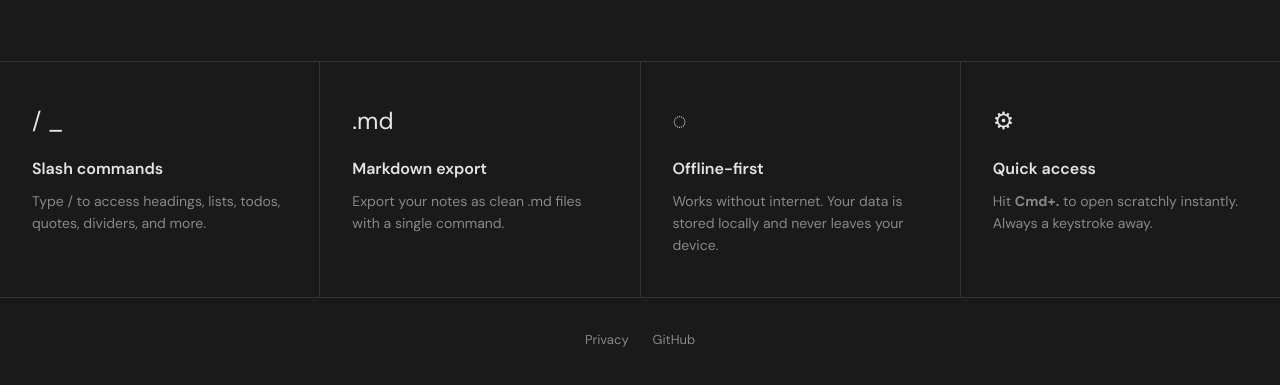
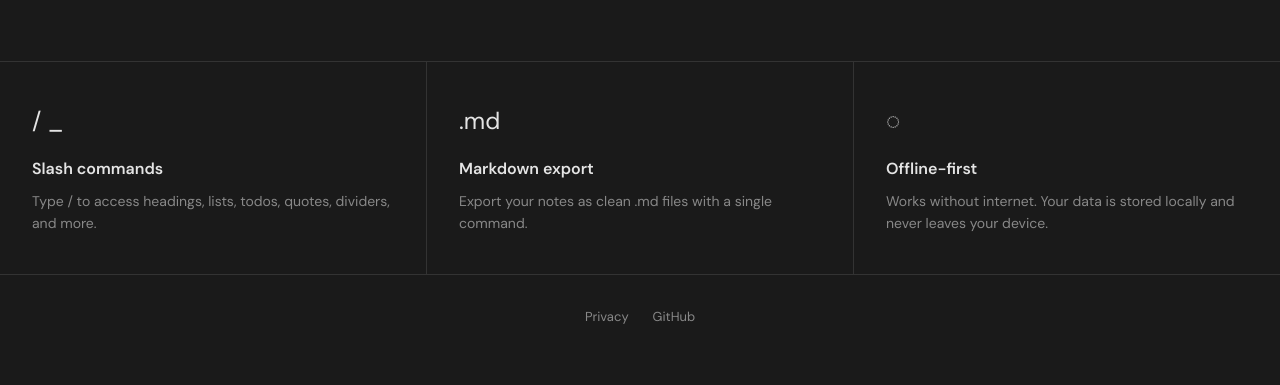
Before and after one commit to cedlll/scratch-pad, a browser extension: page index.html in a window 1280 px wide. Shown: the part 497-882 px from the top of the page. Drawn offline with Linux system fonts and the light colour scheme.

Commit message:
Removed shortcut block

```diff
--- a/index.html
+++ b/index.html
@@ -127,7 +127,7 @@
     /* ── Features ─────────────────────────────── */
     .features {
       display: grid;
-      grid-template-columns: repeat(4, 1fr);
+      grid-template-columns: repeat(3, 1fr);
       gap: 1px;
       background: #333;
       border-top: 1px solid #333;
@@ -218,11 +218,6 @@
       <h2>Offline-first</h2>
       <p>Works without internet. Your data is stored locally and never leaves your device.</p>
     </div>
-    <div class="feature">
-      <div class="feature-icon">&#9881;</div>
-      <h2>Quick access</h2>
-      <p>Hit <strong>Cmd+.</strong> to open scratchly instantly. Always a keystroke away.</p>
-    </div>
   </section>
 </main>
 
```
